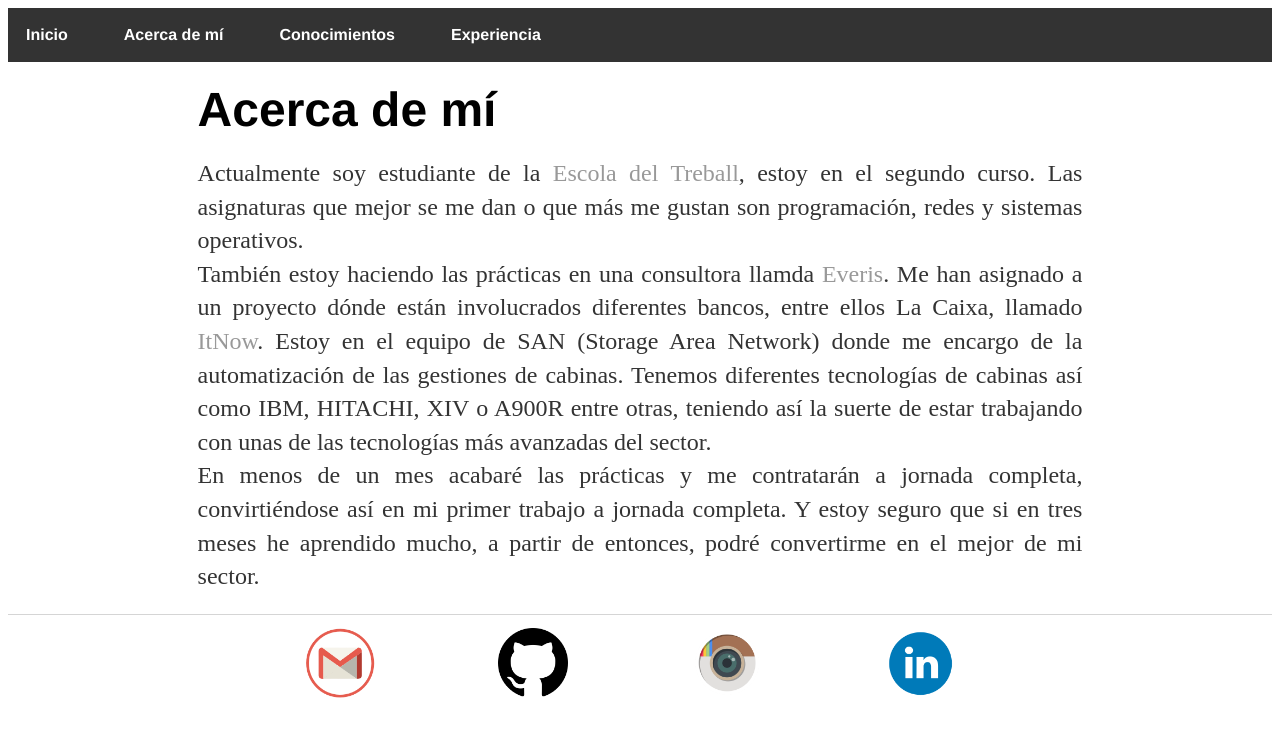
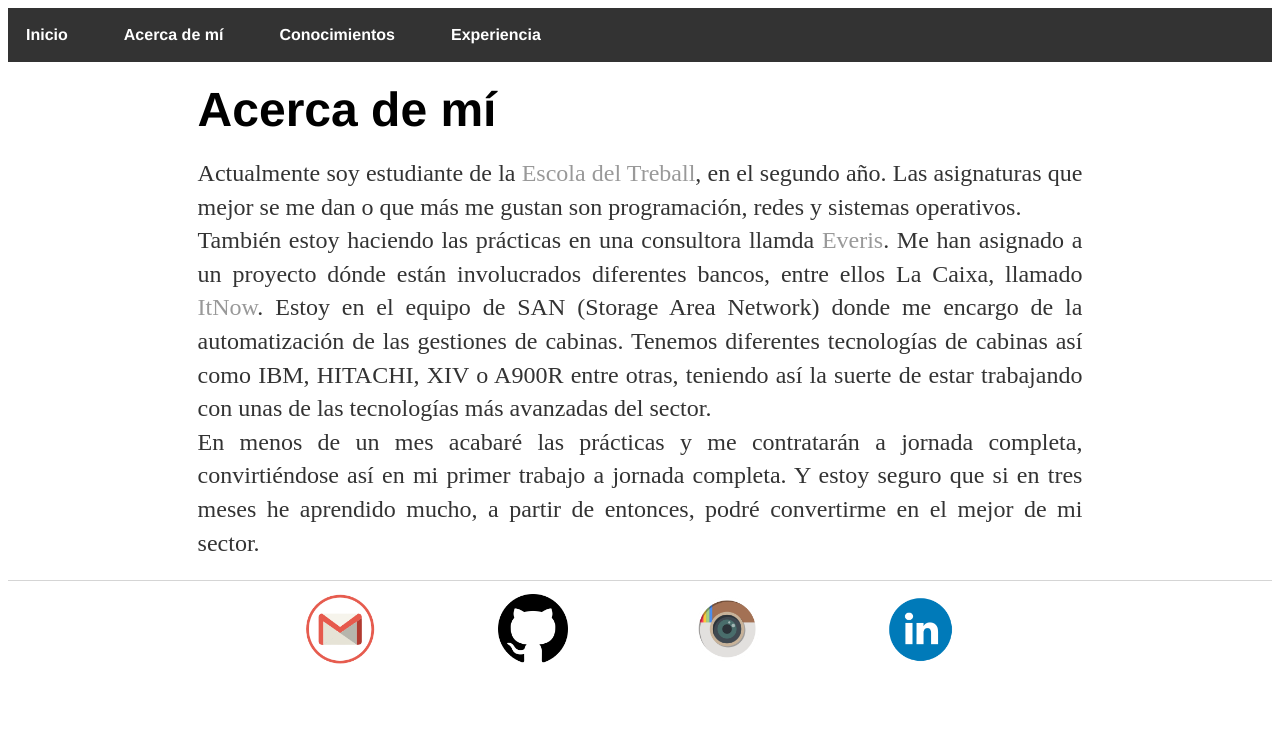
Before and after one commit to isx47590131/isx47590131.github.io, a Jekyll site: the page built from about/index.html, in a window 1280 px wide. Shown: the top 737 px of the page. Built offline with Jekyll 4.4.1, drawn with Linux system fonts in a browser that asks for light colours.

Commit message:
Update index.html

```diff
--- a/about/index.html
+++ b/about/index.html
@@ -6,7 +6,7 @@ title: Acerca de Arnau Esteban
 		<div class="about">
 			<h1>Acerca de mí </h1>
 			<p>Actualmente soy estudiante de la <a href="http://www.escoladeltreball.org/">Escola del Treball</a>,
-			estoy en el segundo curso. Las asignaturas que mejor se me dan o que más me gustan son programación, redes
+			en el segundo año. Las asignaturas que mejor se me dan o que más me gustan son programación, redes
 			y sistemas operativos. <br>
 			También estoy haciendo las prácticas en una consultora llamda <a href="https://www.everis.com/spain/">Everis</a>.
 			Me han asignado a un proyecto dónde están involucrados diferentes bancos, entre ellos La Caixa, llamado
```
